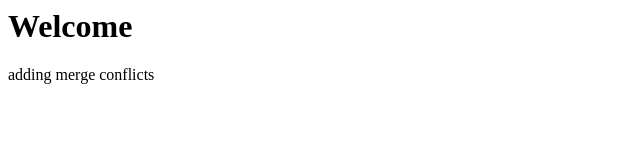
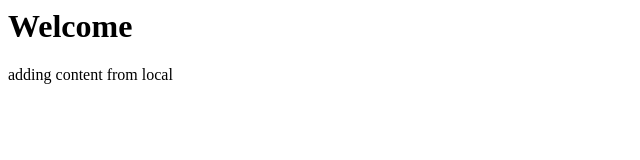
Before and after one commit to ayushgoyal9991/PSI-training, a plain HTML site: page index.html in a window 1280 px wide. Shown: the full height of the page, 0-640 px from the left. Drawn offline with Linux system fonts and the light colour scheme.

Commit message:
new changes

```diff
--- a/index.html
+++ b/index.html
@@ -1,6 +1,7 @@
 <html>
 <body>
 <h1> Welcome </h1>
-  <p> adding merge conflicts</p>
+
+<p> adding content from local</p>
 </body>
 </html>
```
